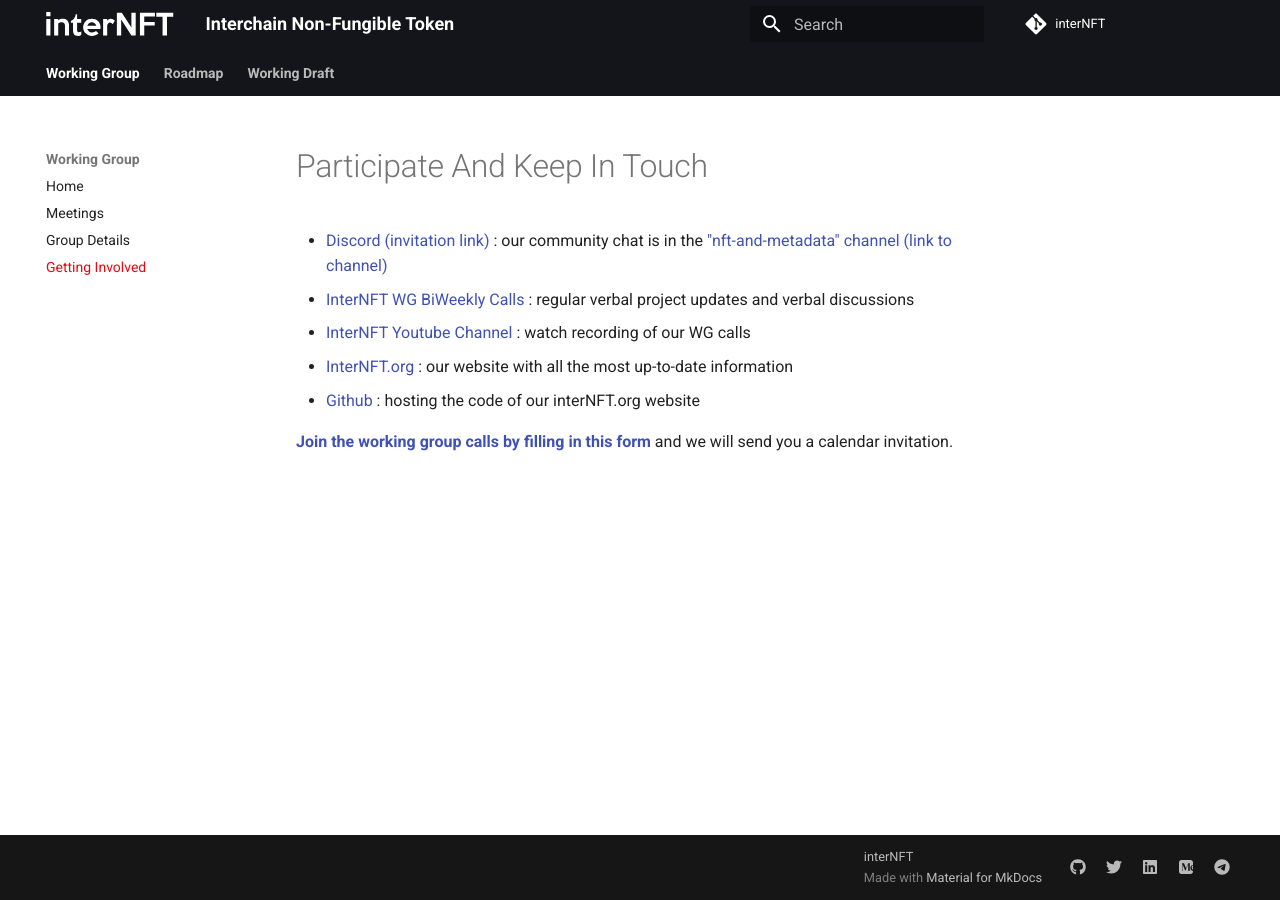
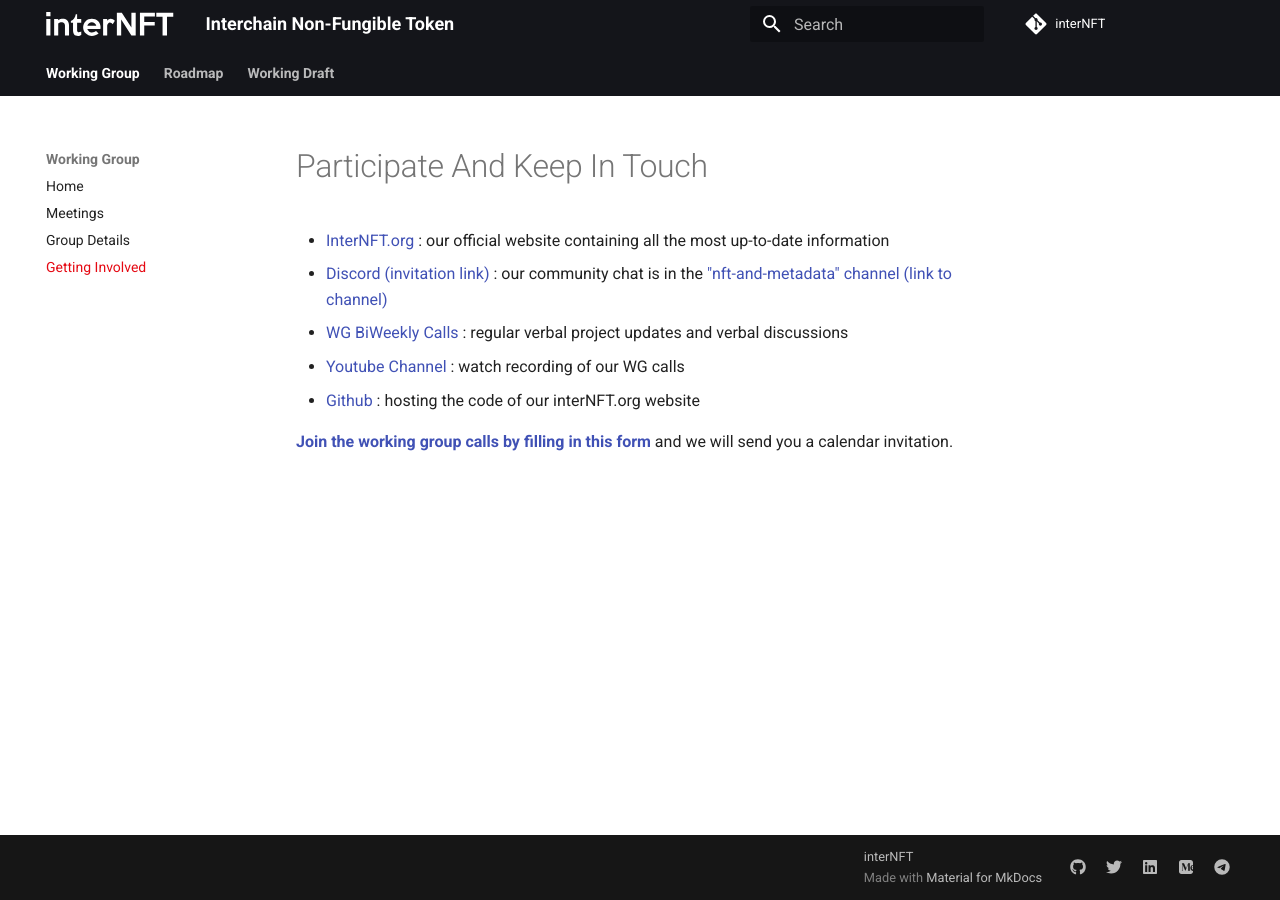
Before and after one commit to interNFT/documentation, an MkDocs documentation site: the page built from markdowns/workingGroup/gettingInvolved.md, in a window 1280 px wide. Built offline with MkDocs 1.6.1 and Material for MkDocs 9.7.7, drawn with Linux system fonts in a browser that asks for light colours.

Commit message:
Update gettingInvolved.md

```diff
--- a/markdowns/workingGroup/gettingInvolved.md
+++ b/markdowns/workingGroup/gettingInvolved.md
@@ -1,10 +1,9 @@
 # Participate And Keep In Touch
 
-
+* [InterNFT.org](https://interNFT.org){:target="_blank"} : our official website containing all the most up-to-date information
 * [Discord (invitation link)](https://discord.com/invite/W8trcGV){:target="_blank"} : our community chat is in the ["nft-and-metadata" channel (link to channel)](https://discord.com/channels/669268347736686612/744845986743975976){:target="_blank"}
-* [InterNFT WG BiWeekly Calls](./workingGroup/meetings/){:target="_blank"} : regular verbal project updates and verbal discussions
-* [InterNFT Youtube Channel](https://www.youtube.com/channel/UCEmFhwNH8AiHR8dNSZ9fB0w){:target="_blank"} : watch recording of our WG calls
-* [InterNFT.org](https://interNFT.org){:target="_blank"} : our website with all the most up-to-date information
+* [WG BiWeekly Calls](./workingGroup/meetings/){:target="_blank"} : regular verbal project updates and verbal discussions
+* [Youtube Channel](https://www.youtube.com/channel/UCEmFhwNH8AiHR8dNSZ9fB0w){:target="_blank"} : watch recording of our WG calls
 * [Github](https://github.com/interNFT){:target="_blank"} : hosting the code of our interNFT.org website
 
 **[Join the working group calls by filling in this form](https://forms.gle/c3zS3EST17qL41Zy7)** and we will send you a calendar invitation.
```
